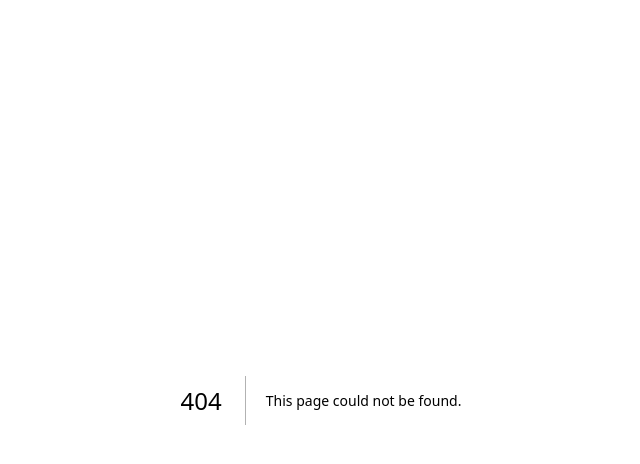
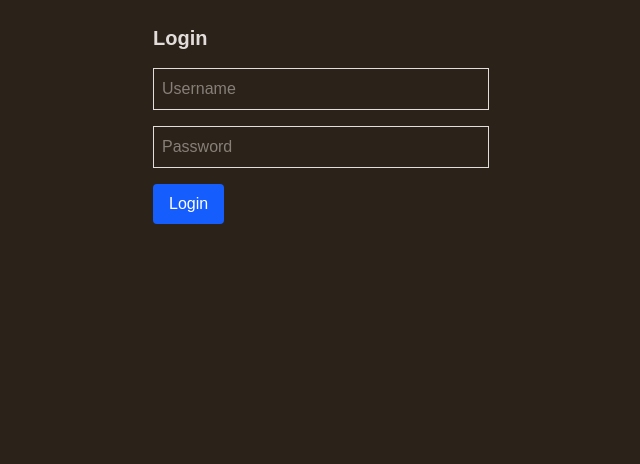
Before and after one commit to hokageCV/youtube-thumbnail-generator, a Next.js app: page /auth/login in a window 1280 px wide. Before the commit this address had no page. Shown: the top 464 px of the page, without its empty margins (319-959 px from the left). Built offline with nearby package versions, Linux system fonts and the light colour scheme.

Commit message:
add basic auth

```diff
--- /dev/null
+++ b/src/app/api/auth/login/route.ts
@@ -0,0 +1,12 @@
+import { authenticate } from '@/lib/auth'
+import { NextResponse } from "next/server"
+
+export async function POST(req: Request) {
+  const { username, password } = await req.json()
+  if (!authenticate(username, password)) return NextResponse.json({ success: false }, { status: 401 })
+
+  const res = NextResponse.json({ success: true })
+  res.cookies.set("demo-auth", username, { httpOnly: true })
+
+  return res
+}
--- /dev/null
+++ b/src/app/api/auth/logout/route.ts
@@ -0,0 +1,8 @@
+import { NextResponse } from "next/server"
+
+export async function POST() {
+  const res = NextResponse.json({ success: true })
+  res.cookies.set("demo-auth", "", { maxAge: 0 })
+
+  return res
+}
--- /dev/null
+++ b/src/app/auth/login/page.tsx
@@ -0,0 +1,49 @@
+"use client"
+
+import { useState } from "react"
+import { useRouter } from "next/navigation"
+
+export default function LoginPage() {
+  const [username, setUsername] = useState("")
+  const [password, setPassword] = useState("")
+  const [error, setError] = useState("")
+  const router = useRouter()
+
+  async function handleSubmit(e: React.FormEvent) {
+    e.preventDefault()
+    const res = await fetch("/api/auth/login", {
+      method: "POST",
+      headers: { "Content-Type": "application/json" },
+      body: JSON.stringify({ username, password }),
+    })
+
+    if (res.ok) {
+      router.push("/")
+    } else {
+      setError("Invalid credentials")
+    }
+  }
+
+  return (
+    <form onSubmit={handleSubmit} className="space-y-4 p-6 max-w-sm mx-auto">
+      <h1 className="text-xl font-bold">Login</h1>
+      {error && <p className="text-red-600">{error}</p>}
+      <input
+        placeholder="Username"
+        value={username}
+        onChange={(e) => setUsername(e.target.value)}
+        className="border p-2 w-full"
+      />
+      <input
+        placeholder="Password"
+        type="password"
+        value={password}
+        onChange={(e) => setPassword(e.target.value)}
+        className="border p-2 w-full"
+      />
+      <button className="bg-blue-600 text-white px-4 py-2 rounded">
+        Login
+      </button>
+    </form>
+  )
+}
--- a/src/app/page.tsx
+++ b/src/app/page.tsx
@@ -1,8 +1,10 @@
+import LogoutButton from '@/components/logout';
 import { Window } from '@/components/window';
 
 export default function Home() {
   return (
-    <div className="flex flex-col md:flex-row w-full max-w-5xl min-h-screen overflow-hidden">
+    <div className="flex flex-col w-full max-w-5xl min-h-screen overflow-hidden">
+      <LogoutButton />
       <Window />
     </div>
   );
--- /dev/null
+++ b/src/components/logout.tsx
@@ -0,0 +1,21 @@
+"use client"
+
+import { useRouter } from "next/navigation"
+
+export default function LogoutButton() {
+  const router = useRouter()
+
+  async function handleLogout() {
+    await fetch("/api/auth/logout", { method: "POST" })
+    router.push("/")
+  }
+
+  return (
+    <button
+      onClick={handleLogout}
+      className="absolute top-4 right-4 bg-accent hover:bg-accent-hover text-white px-4 py-2 rounded shadow cursor-pointer"
+    >
+      Logout
+    </button>
+  )
+}
--- /dev/null
+++ b/src/lib/auth.ts
@@ -0,0 +1,16 @@
+import { User } from '@/types'
+
+export function getDemoUsers(): User[] {
+  try {
+    return JSON.parse(process.env.DEMO_USERS || "[]")
+  } catch {
+    return []
+  }
+}
+
+export function authenticate(username: string, password: string): boolean {
+  const users = getDemoUsers()
+  return users.some(
+    (u) => u.username === username && u.password === password
+  )
+}
--- /dev/null
+++ b/src/middleware.ts
@@ -0,0 +1,14 @@
+import { NextResponse } from "next/server"
+import type { NextRequest } from "next/server"
+
+export function middleware(req: NextRequest) {
+  const isLoggedIn = req.cookies.get("demo-auth")
+  const isAuthPage = req.nextUrl.pathname.startsWith("/auth/login")
+  if (!isLoggedIn && !isAuthPage) return NextResponse.redirect(new URL("/auth/login", req.url))
+
+  return NextResponse.next()
+}
+
+export const config = {
+  matcher: ["/((?!api|_next/static|_next/image|favicon.ico).*)"],
+}
--- a/src/types.ts
+++ b/src/types.ts
@@ -1,3 +1,7 @@
+export type User = {
+  username: string
+  password: string
+}
 
 export type Message =  {
   id: string;
```
Also changed, not shown: 2 other files (tests, documents, lock files or other folders).
